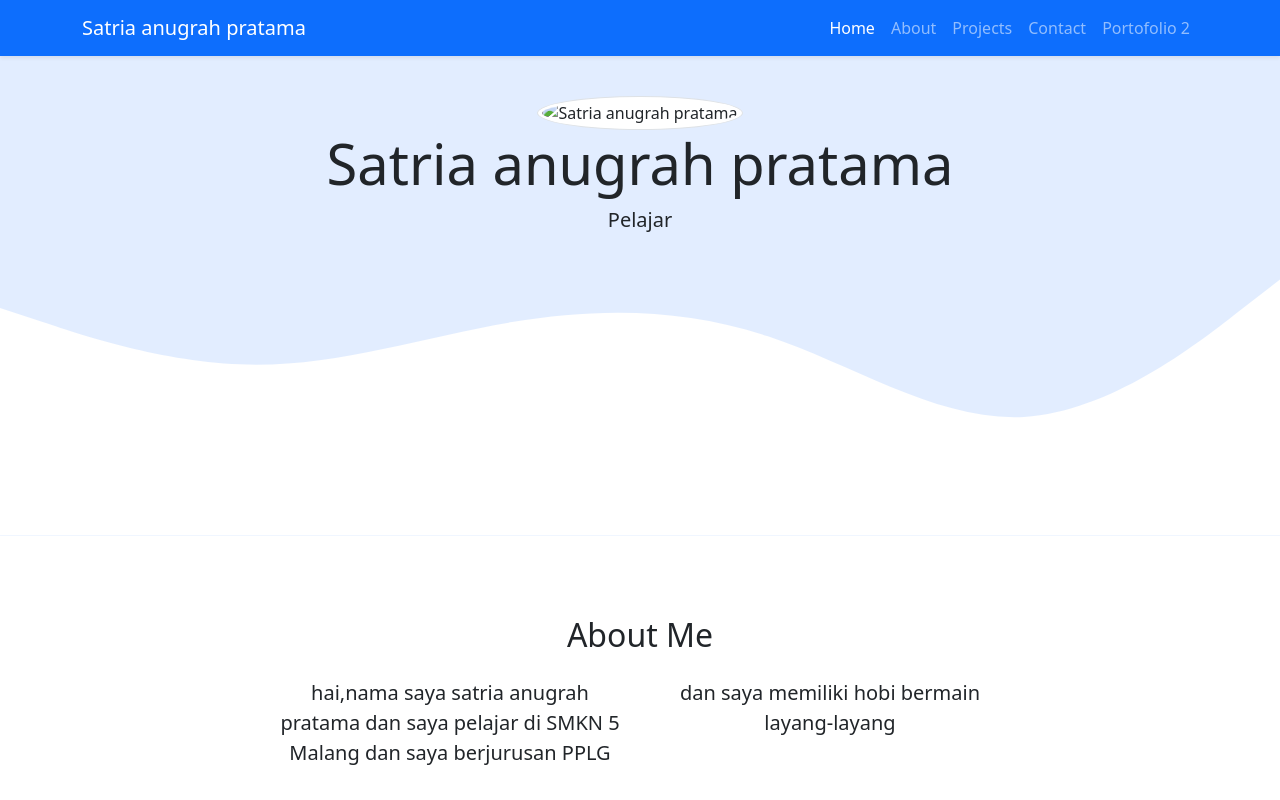
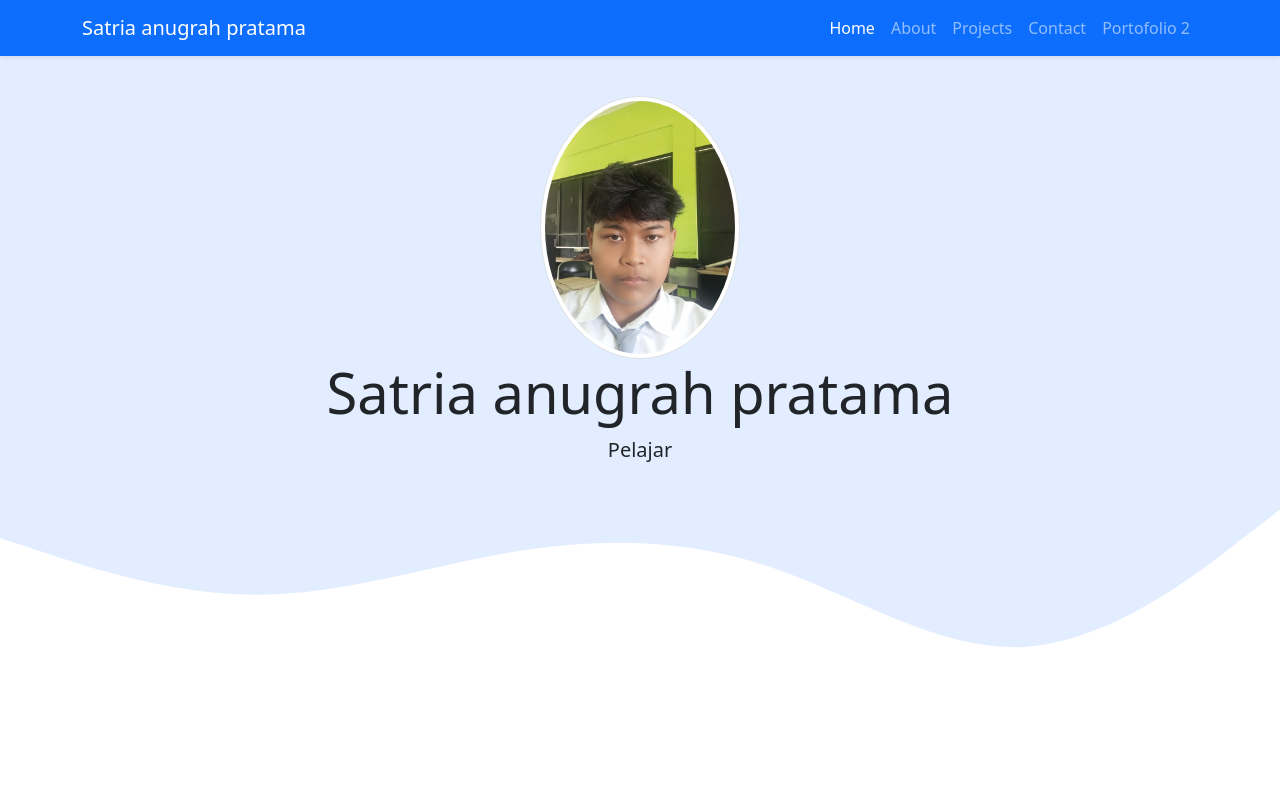
Before and after one commit to Satriaanugrahpratama/Satriaanugrahpratama.github.io, a plain HTML site: page index.html in a window 1280 px wide. Shown: the top 800 px of the page. Drawn offline with nearby package versions, Linux system fonts and the light colour scheme.

Commit message:
Update index.html

```diff
--- a/index.html
+++ b/index.html
@@ -64,7 +64,7 @@
 
     <!-- Jumbotron -->
     <section class="jumbotron text-center">
-      <img src="img/WhatsApp Image 2025-07-28 at 10.10.20.jpeg" alt="Satria anugrah pratama" width="200" class="rounded-circle img-thumbnail" />
+      <img src="WhatsApp Image 2025-07-28 at 10.10.20.jpeg" alt="Satria anugrah pratama" width="200" class="rounded-circle img-thumbnail" />
       <h1 class="display-4">Satria anugrah pratama</h1>
       <p class="lead">pelajar</p>
       <svg xmlns="http://www.w3.org/2000/svg" viewBox="0 0 1440 320">
```
